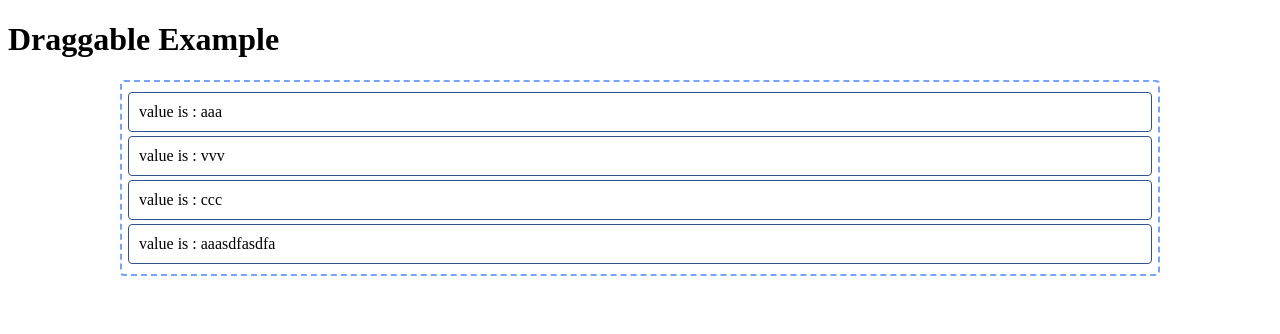
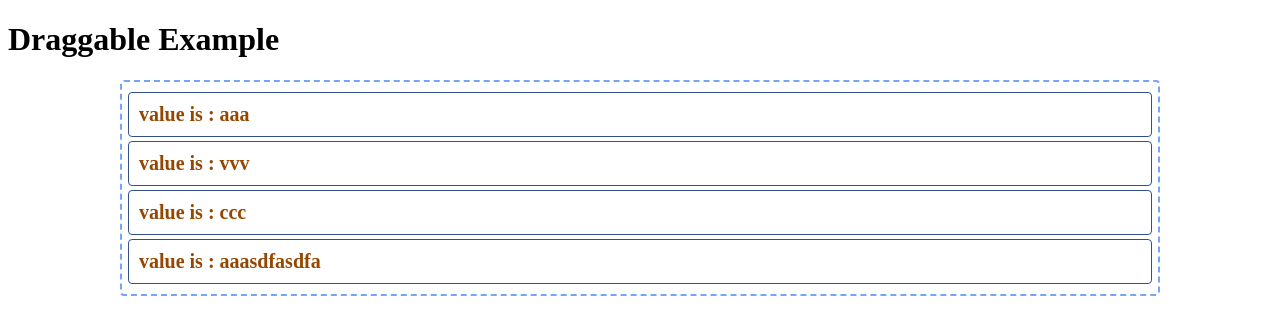
Before and after one commit to taaaka/vue-dnd-dashboard-example, a Vue app: page / in a window 1280 px wide. Shown: the top 334 px of the page. Built offline with nearby package versions, Linux system fonts and the light colour scheme.

Commit message:
change object property example

```diff
--- a/src/App.vue
+++ b/src/App.vue
@@ -9,7 +9,7 @@
       @end="handleDragEnd"
     >
       <template #item="{element}">
-        <div class="draggable-item">
+        <div class="draggable-item" :class=[element.type] @click="handleItemClick(element)">
           value is : {{element.value}}
         </div>
       </template>
@@ -34,29 +34,37 @@ export default defineComponent({
         {
           id: 1,
           value: 'aaa',
+          type: 'type1',
         },
         {
           id: 2,
           value: 'vvv',
+          type: 'type1',
         },
         {
           id: 3,
           value: 'ccc',
+          type: 'type1',
         },
         {
           id: 4,
           value: 'aaasdfasdfa',
+          type: 'type1',
         },
       ]);
 
     const handleDragEnd = () => {
+      console.log(toRaw(draggableItems.value).map(v => toRaw(v)));
+    };
 
-      console.log(toRaw(draggableItems.value).map(v => toRaw(v)));
+    const handleItemClick = (item) => {
+      item.type = (item.type === 'type1') ? 'type2' : 'type1'
     };
 
     return {
       draggableItems,
       handleDragEnd,
+      handleItemClick,
     }
   }
 })
@@ -76,5 +84,13 @@ export default defineComponent({
   padding: 10px;
   border: 1px solid rgb(50, 81, 138);
   border-radius: 4px;
+  font-weight: bold;
+  font-size: 20px;
+}
+.draggable-item.type1 {
+  color: rgb(148, 71, 0);
+}
+.draggable-item.type2 {
+  color: rgb(52, 0, 148);
 }
 </style>
```
